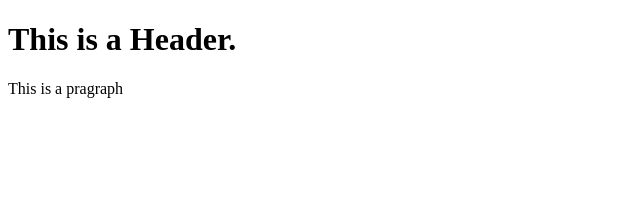
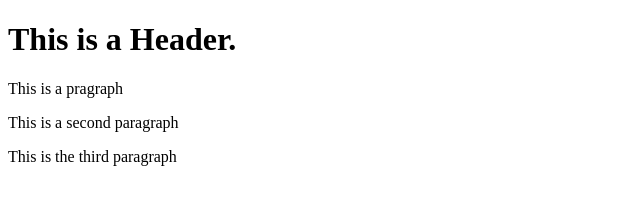
Before and after one commit to KamalBiswasGit/git-test, a website: page index.html in a window 1280 px wide. Shown: the whole page, without its empty margins (0-640 px from the left). Drawn offline with Linux system fonts and the light colour scheme.

Commit message:
fourth commit

```diff
--- a/index.html
+++ b/index.html
@@ -4,5 +4,7 @@
   <body>
     <h1>This is a Header.</h1>
     <p>This is a pragraph</p>
+    <p>This is a second paragraph</p>
+    <p>This is the third paragraph</p>
   </body>
 </html>
```
Also changed, not shown: package.json (added, +24 -0 lines), 2 other files.
